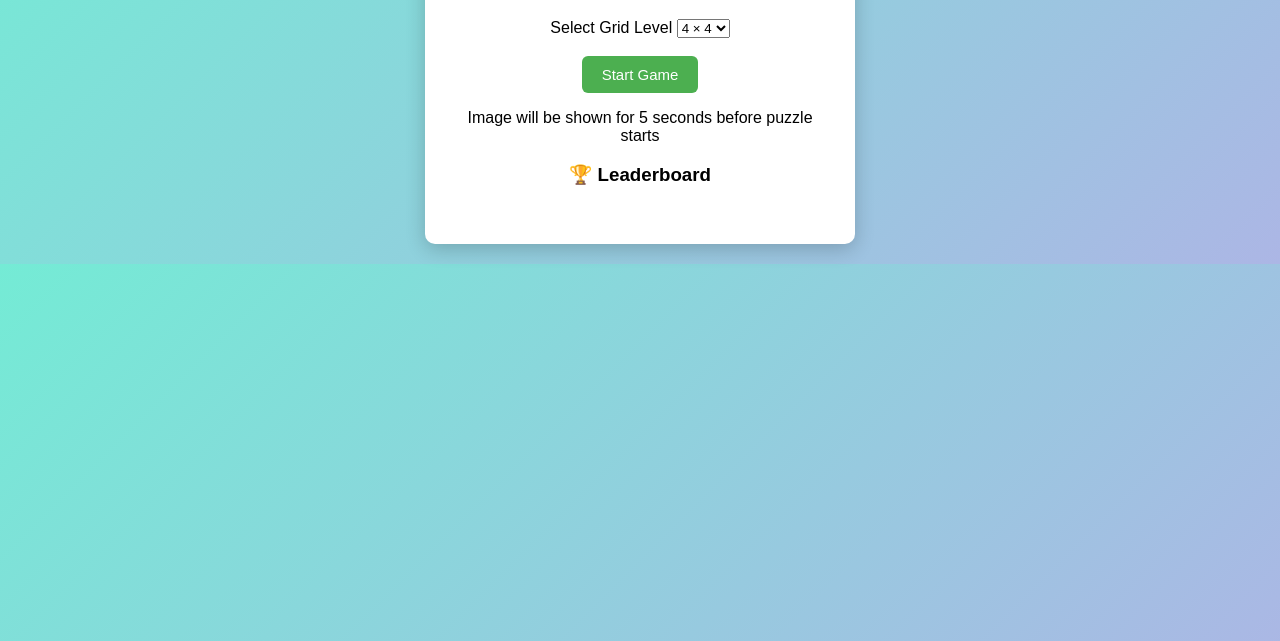
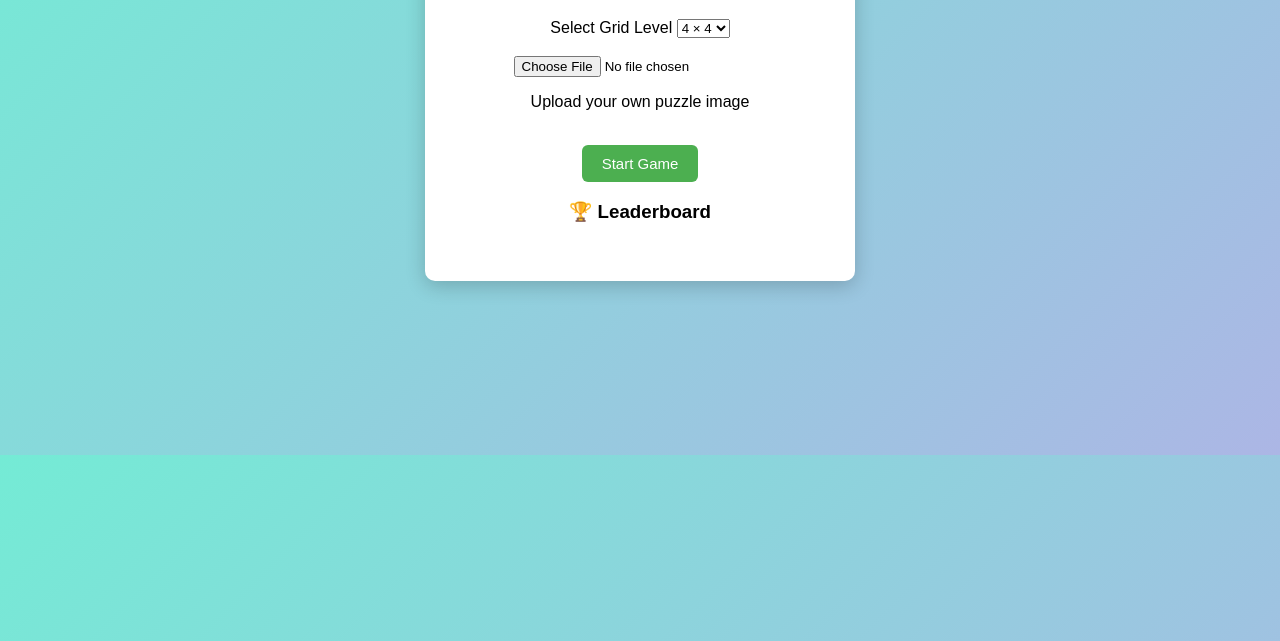
Before and after one commit to neha4846002-blip/Interactive-picture-puzzle-game, a plain HTML site: page index.html in a window 1280 px wide. Shown: the part 159-800 px from the top of the page. Drawn offline with Linux system fonts and the light colour scheme.

Commit message:
index.html

```diff
--- a/index.html
+++ b/index.html
@@ -8,9 +8,11 @@
 <body>
 
 <div id="startScreen">
+
 <h1>🧩 Picture Puzzle Game</h1>
 
 <label>Select Grid Level</label>
+
 <select id="gridSize">
 <option value="3">3 × 3</option>
 <option value="4" selected>4 × 4</option>
@@ -20,9 +22,12 @@
 
 <br><br>
 
+<input type="file" id="imageUpload" accept="image/*">
+<p>Upload your own puzzle image</p>
+
+<br>
+
 <button id="startBtn">Start Game</button>
-
-<p>Image will be shown for 5 seconds before puzzle starts</p>
 
 <h3>🏆 Leaderboard</h3>
 <ul id="leaderboard"></ul>
@@ -46,24 +51,36 @@
 </div>
 
 <div class="gameArea">
+
 <div id="puzzleGrid"></div>
+
 <img id="previewImage">
+
 </div>
 
 <h3>Puzzle Pieces</h3>
+
 <div id="piecesBox"></div>
 
 </div>
 
 
 <div id="popup" class="popup">
+
 <div class="popupContent">
+
 <h2 id="popupTitle"></h2>
+
 <p id="popupMessage"></p>
+
 <button onclick="restartGame()">Play Again</button>
-</div>
+
 </div>
 
+</div>
+
+
+<canvas id="confettiCanvas"></canvas>
 
 <script src="script.js"></script>
 
```
